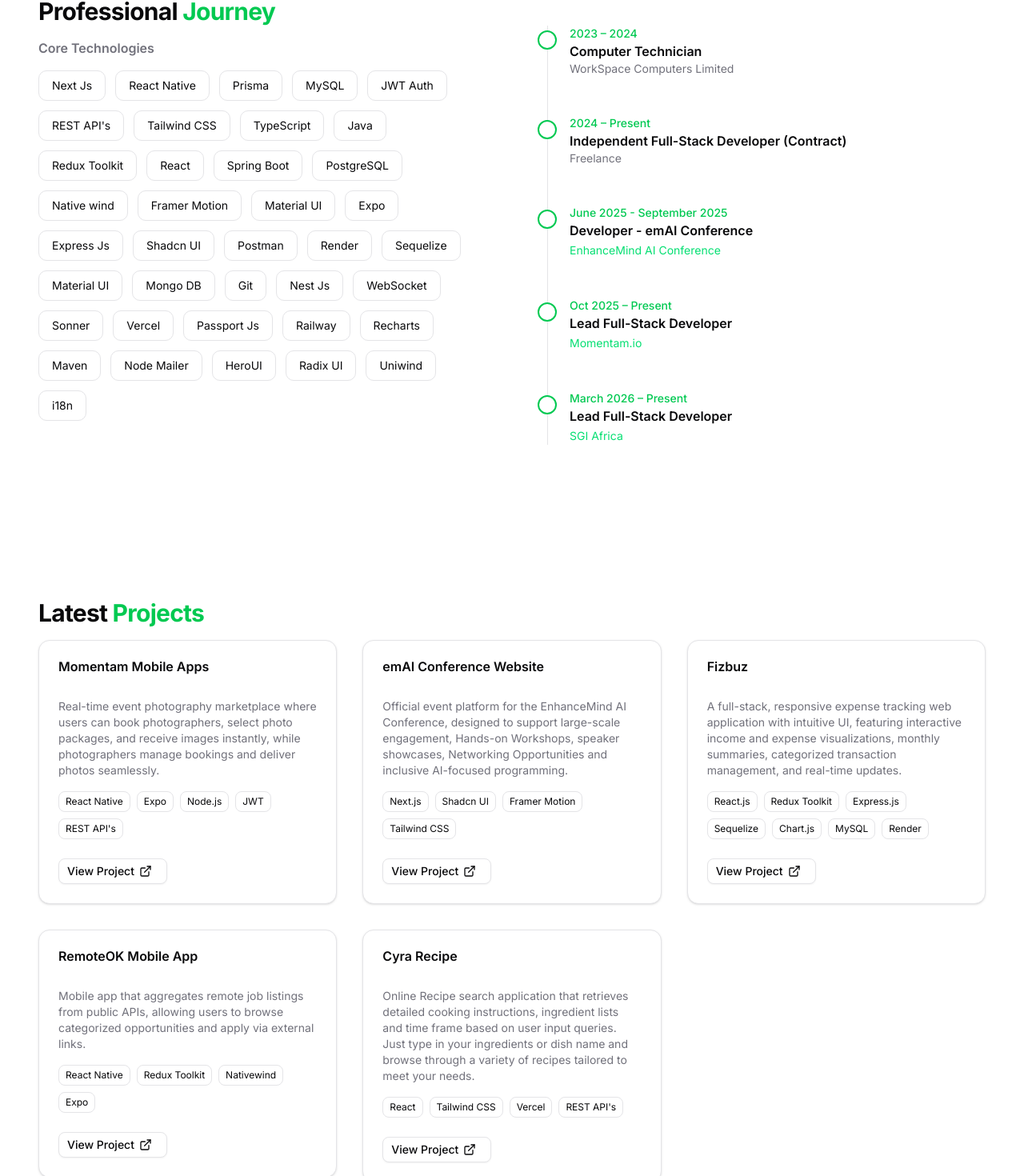
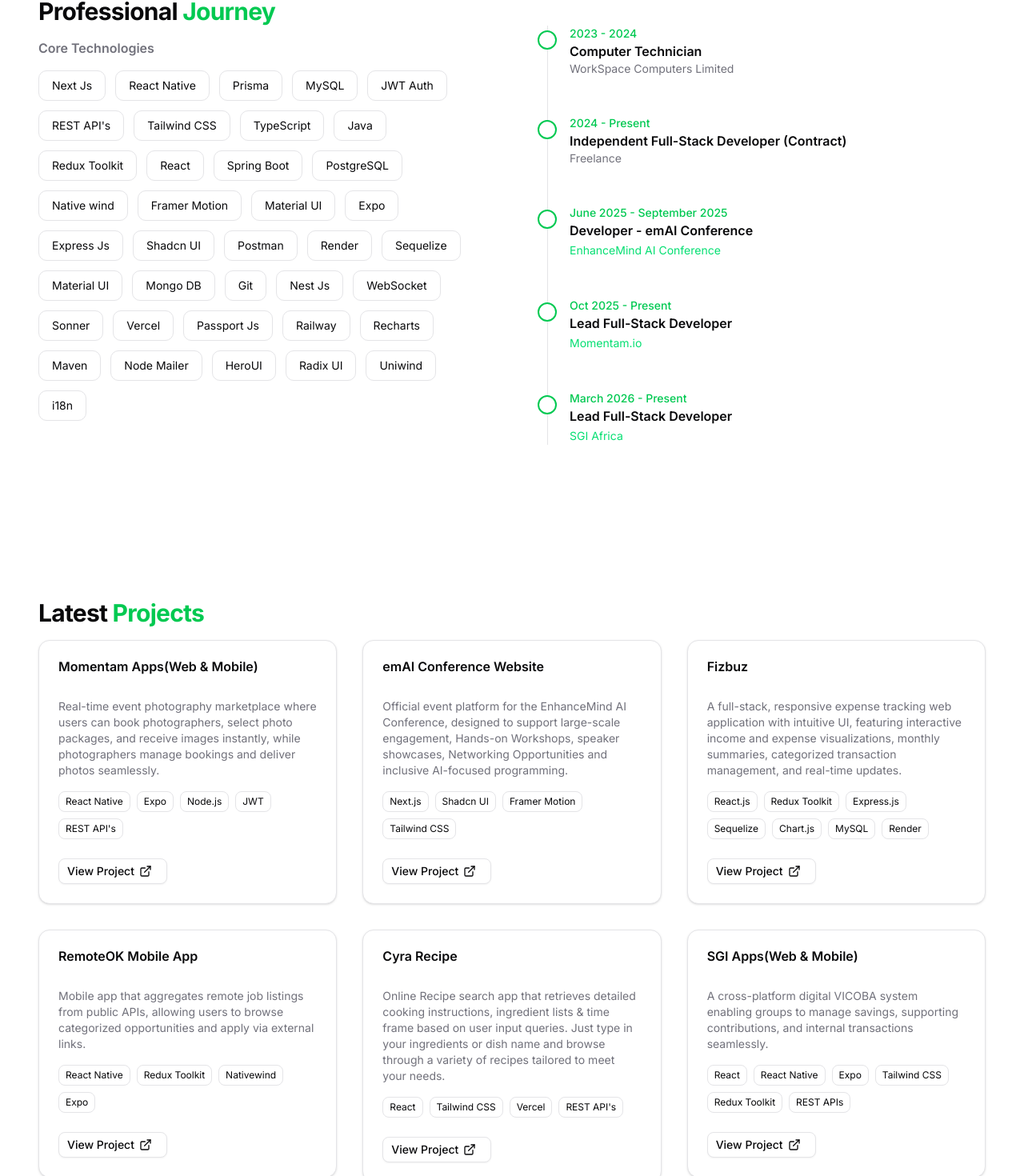
Before and after one commit to gilbertmunuotz/my-portfolio, a Next.js app: page / in a window 1280 px wide. Shown: the part 1420-2890 px from the top of the page at 80% size. Built offline with nearby package versions, Linux system fonts and the light colour scheme.

Commit message:
#feat: updated project titles and descriptions in Projects component

```diff
--- a/components/sections/Projects.tsx
+++ b/components/sections/Projects.tsx
@@ -7,7 +7,7 @@
 
 const projects = [
   {
-    title: "Momentam Mobile Apps",
+    title: "Momentam Apps(Web & Mobile)",
     description: "Real-time event photography marketplace where users can book photographers, select photo packages, and receive images instantly, while photographers manage bookings and deliver photos seamlessly.",
     tech: ["React Native", "Expo", "Node.js", "JWT", "REST API's"],
     link: "https://momentam.io",
@@ -32,10 +32,16 @@
   },
   {
     title: "Cyra Recipe",
-    description: "Online Recipe search application that retrieves detailed cooking instructions, ingredient lists and time frame based on user input queries. Just type in your ingredients or dish name and browse through a variety of recipes tailored to meet your needs.",
+    description: "Online Recipe search app that retrieves detailed cooking instructions, ingredient lists & time frame based on user input queries. Just type in your ingredients or dish name and browse through a variety of recipes tailored to meet your needs.",
     tech: ["React", "Tailwind CSS", "Vercel", "REST API's"],
     link: "https://dukani-eight.vercel.app",
   },
+  {
+    title: "SGI Apps(Web & Mobile)",
+    description: "A cross-platform digital VICOBA system enabling groups to manage savings, supporting contributions, and internal transactions seamlessly.",
+    tech: ["React", "React Native", "Expo", "Tailwind CSS", "Redux Toolkit", "REST APIs"],
+    link: "https://sgi-africa.com",
+  }
 ]
 
 export default function ProjectsSection() {
--- a/components/sections/Timeline.tsx
+++ b/components/sections/Timeline.tsx
@@ -4,12 +4,12 @@
 
 const experiences = [
     {
-        year: "2023 – 2024",
+        year: "2023 - 2024",
         role: "Computer Technician",
         company: "WorkSpace Computers Limited",
     },
     {
-        year: "2024 – Present",
+        year: "2024 - Present",
         role: "Independent Full-Stack Developer (Contract)",
         company: "Freelance",
     },
@@ -20,13 +20,13 @@
         url: "https://emaiconference.com",
     },
     {
-        year: "Oct 2025 – Present",
+        year: "Oct 2025 - Present",
         role: "Lead Full-Stack Developer",
         company: "Momentam.io",
         url: "https://momentam.io",
     },
     {
-        year: "March 2026 – Present",
+        year: "March 2026 - Present",
         role: "Lead Full-Stack Developer",
         company: "SGI Africa",
         url: "https://sgi-africa.com",
```
